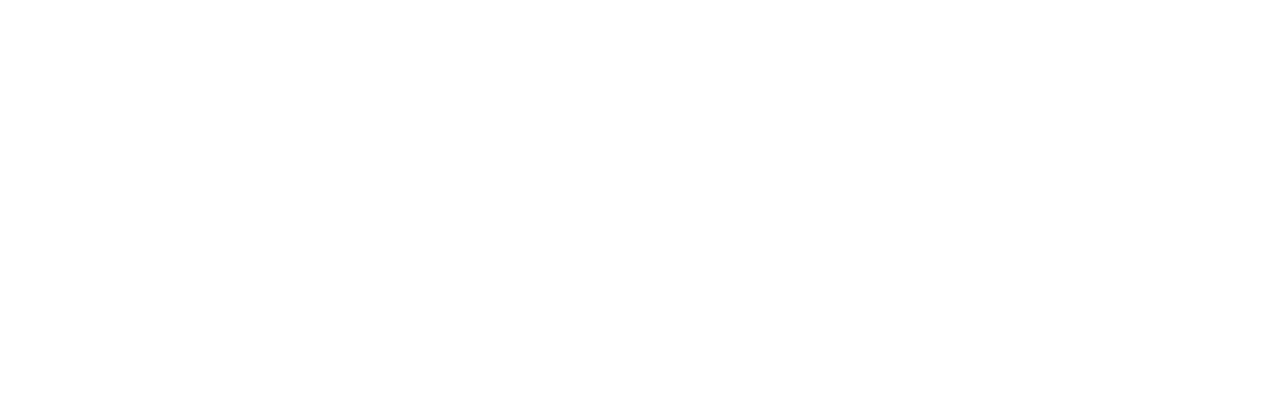
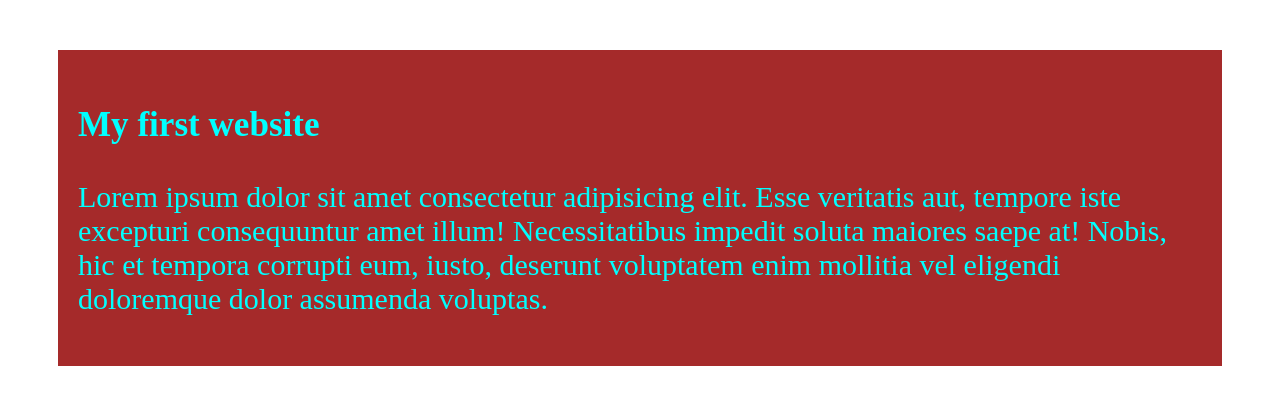
Before and after one commit to nizam4D/my-new-github-repository, a plain HTML site: page index.html in a window 1280 px wide. Drawn offline with Linux system fonts and the light colour scheme.

Commit message:
added my first website

```diff
--- a/index.html
+++ b/index.html
@@ -4,8 +4,12 @@
     <meta charset="UTF-8">
     <meta name="viewport" content="width=device-width, initial-scale=1.0">
     <title>my success repository</title>
+    <link rel="stylesheet" href="styles/blog.css">
 </head>
 <body>
-
+    <div>
+        <h3>My first website</h3>
+        <p>Lorem ipsum dolor sit amet consectetur adipisicing elit. Esse veritatis aut, tempore iste excepturi consequuntur amet illum! Necessitatibus impedit soluta maiores saepe at! Nobis, hic et tempora corrupti eum, iusto, deserunt voluptatem enim mollitia vel eligendi doloremque dolor assumenda voluptas.</p>
+    </div>
 </body>
 </html>
--- /dev/null
+++ b/styles/blog.css
@@ -0,0 +1,7 @@
+div{
+    color:aqua;
+    background-color: brown;
+    padding:20px;
+    margin:50px;
+    font-size:30px;
+}
```
